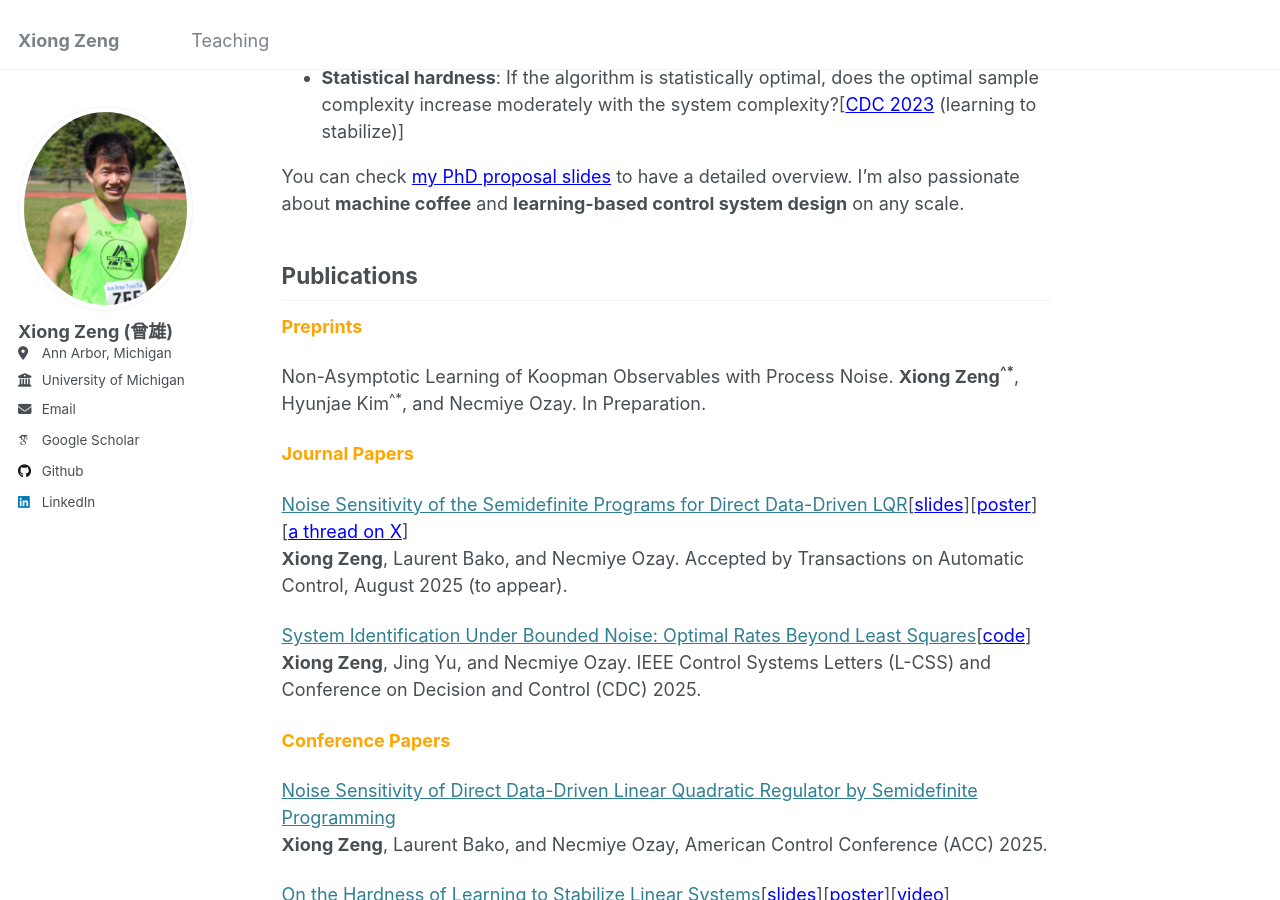
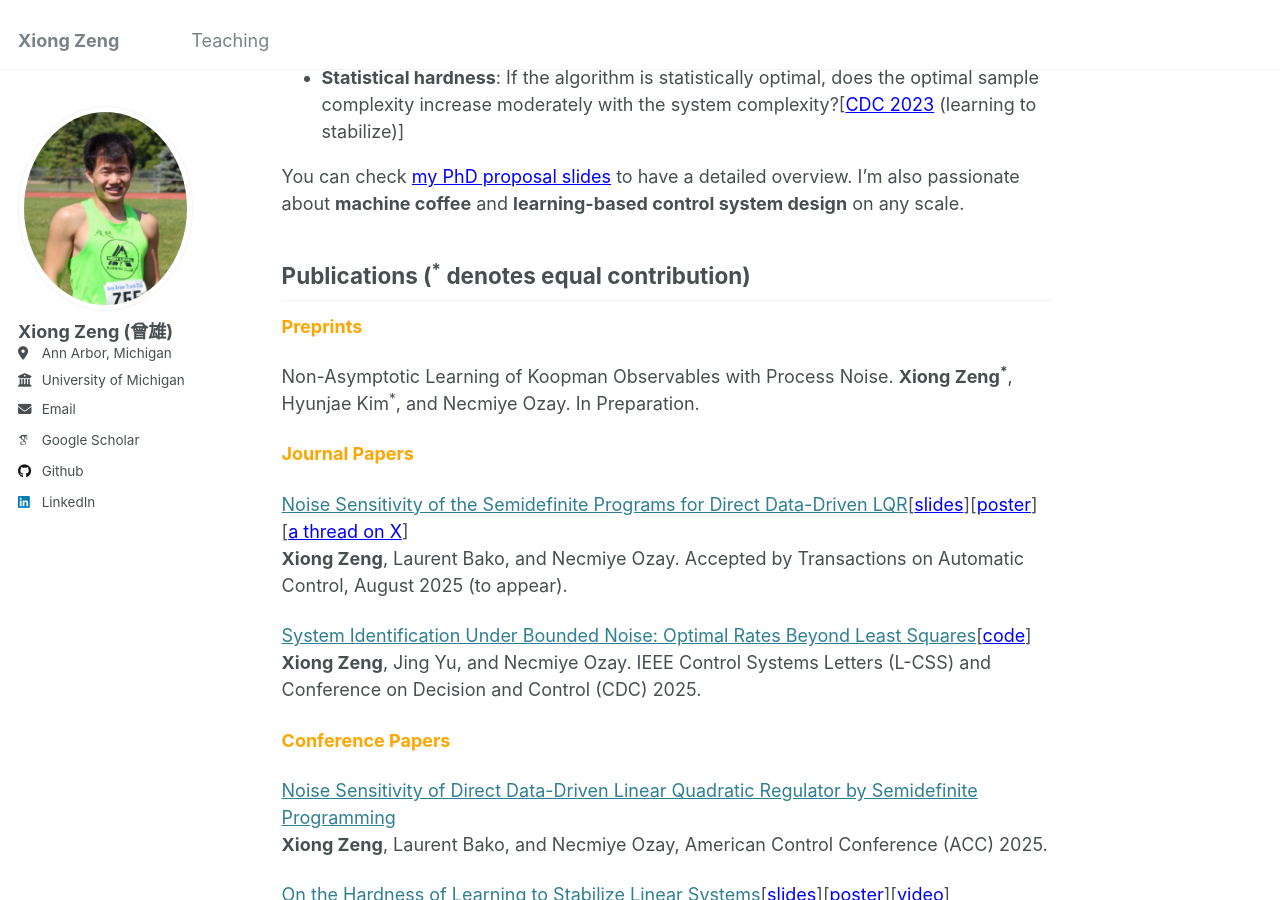
Before and after one commit to zengxiong111/zengxiong.github.io, a Jekyll site: the page built from _pages/about.md, in a window 1280 px wide and 900 px high, scrolled down 599 px. Built offline with Jekyll 4.4.1, drawn with Linux system fonts in a browser that asks for light colours; some web fonts are replaced.

Commit message:
Update about.md

```diff
--- a/_pages/about.md
+++ b/_pages/about.md
@@ -19,11 +19,11 @@
 
 You can check <a href="https://github.com/zengxiong111/zengxiong.github.io/blob/master/files/phd_propsoal_Xiong_Zeng_part.pdf" style="color: blue;" target="_blank">my PhD proposal slides</a> to have a detailed overview. I'm also passionate about **machine coffee** and **learning-based control system design** on any scale.
 &nbsp;
-## Publications
+## Publications (<sup>*</sup> denotes equal contribution)
 
 <span style="color:orange">**Preprints**</span>
 
-Non-Asymptotic Learning of Koopman Observables with Process Noise. **Xiong Zeng<sup>^*</sup>**, Hyunjae Kim<sup>^*</sup>, and Necmiye Ozay. In Preparation.
+Non-Asymptotic Learning of Koopman Observables with Process Noise. **Xiong Zeng<sup>*</sup>**, Hyunjae Kim<sup>*</sup>, and Necmiye Ozay. In Preparation.
 
 
  <span style="color:orange">**Journal Papers**</span>
```
